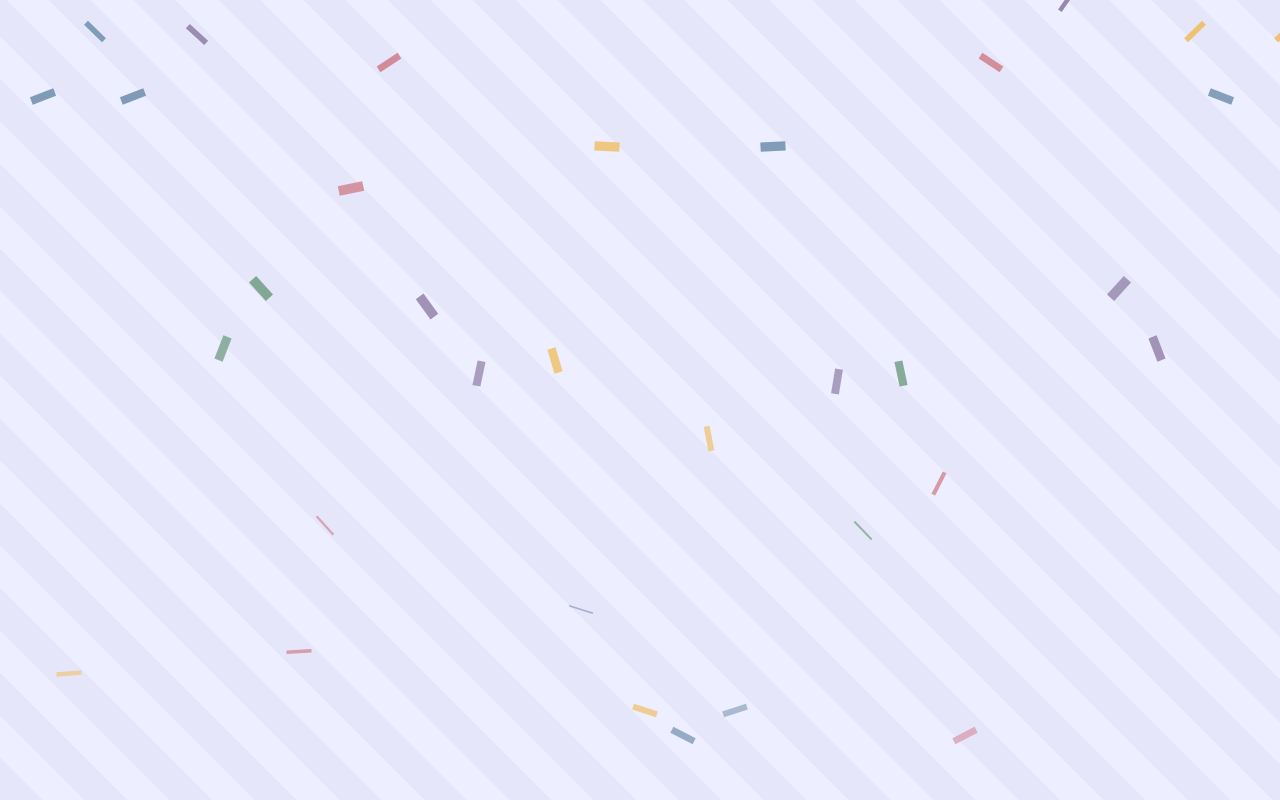
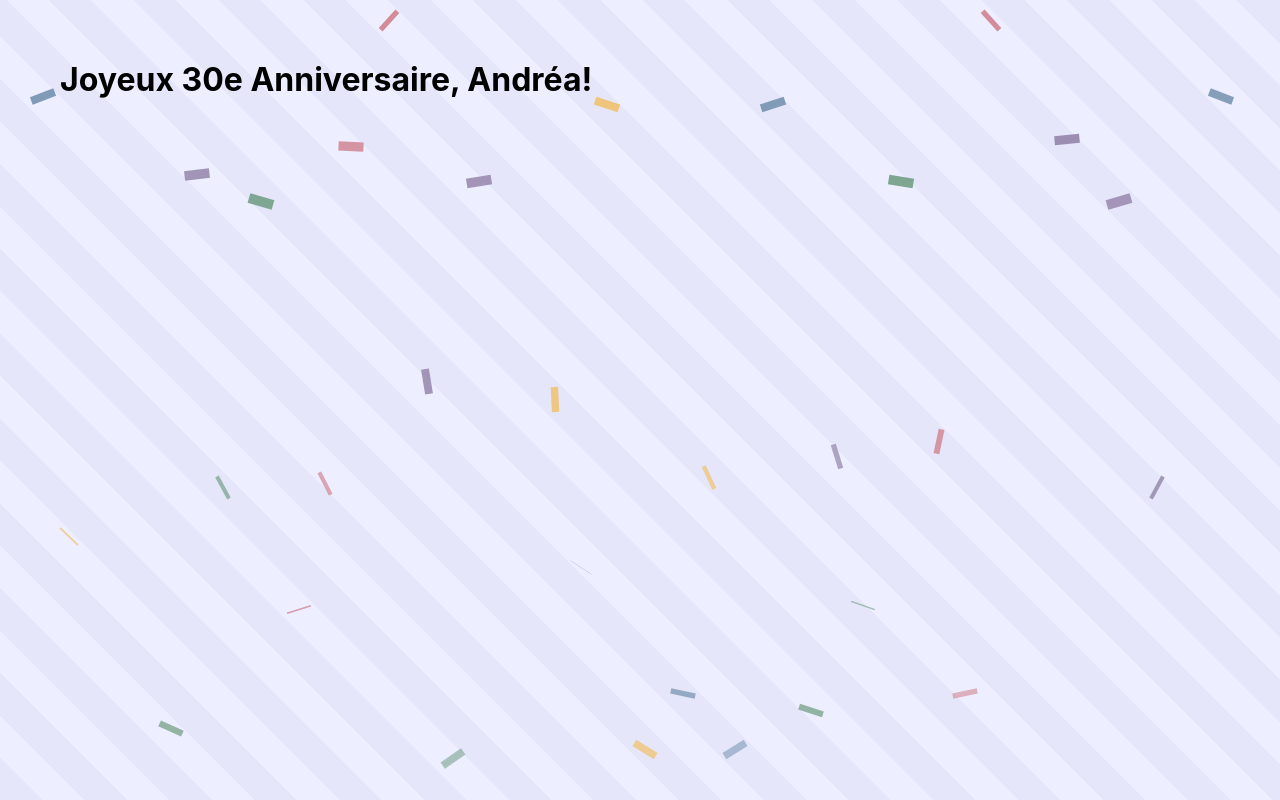
Before and after one commit to Raiza-D/ma-chere-amie, a React (Create React App) app: page / in a window 1280 px wide. Built offline with nearby package versions, Linux system fonts and the light colour scheme.

Commit message:
Add h1 with happy birthday andrea in French.

```diff
--- a/src/App.js
+++ b/src/App.js
@@ -6,6 +6,7 @@ function App() {
     <div>
       {/* Falling Confetti */}
       <div class="container">
+        <h1 className="title-text">Joyeux 30e Anniversaire, Andréa!</h1>
         <div class="confetti"></div>
         <div class="confetti"></div>
         <div class="confetti"></div>
@@ -52,7 +53,6 @@ function App() {
       </div>
 
       <HappyBirthday />
-
     </div>
   );
 }
```
